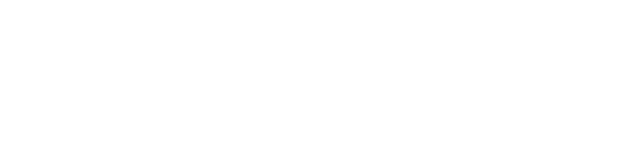
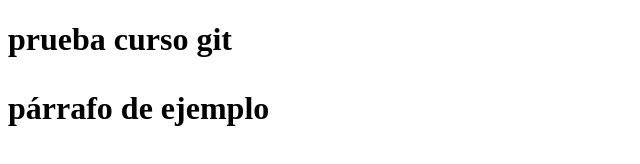
Before and after one commit to mdsanchezv/CursoGit, a plain HTML site: page index.html in a window 1280 px wide. Shown: the whole page, without its empty margins (0-640 px from the left). Drawn offline with Linux system fonts and the light colour scheme.

Commit message:
agregado título. Primer párrafo

```diff
--- a/index.html
+++ b/index.html
@@ -4,5 +4,10 @@
 <meta charset="utf-8">
 <title>documento de prueba</title>
 
-<body></body>
+<body>
+<h1> prueba curso git</git>
+
+<p>p&aacute;rrafo de ejemplo</p>
+
+</body>
 </html>
```
